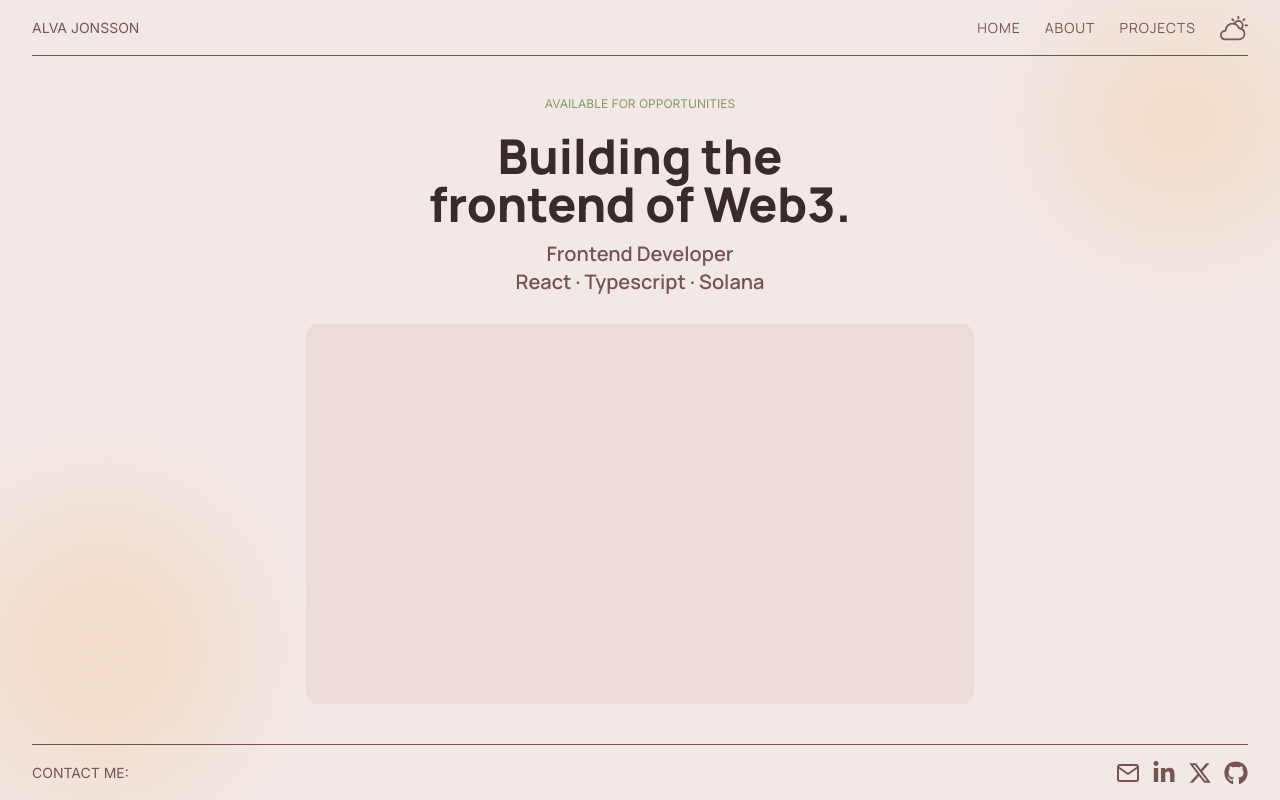
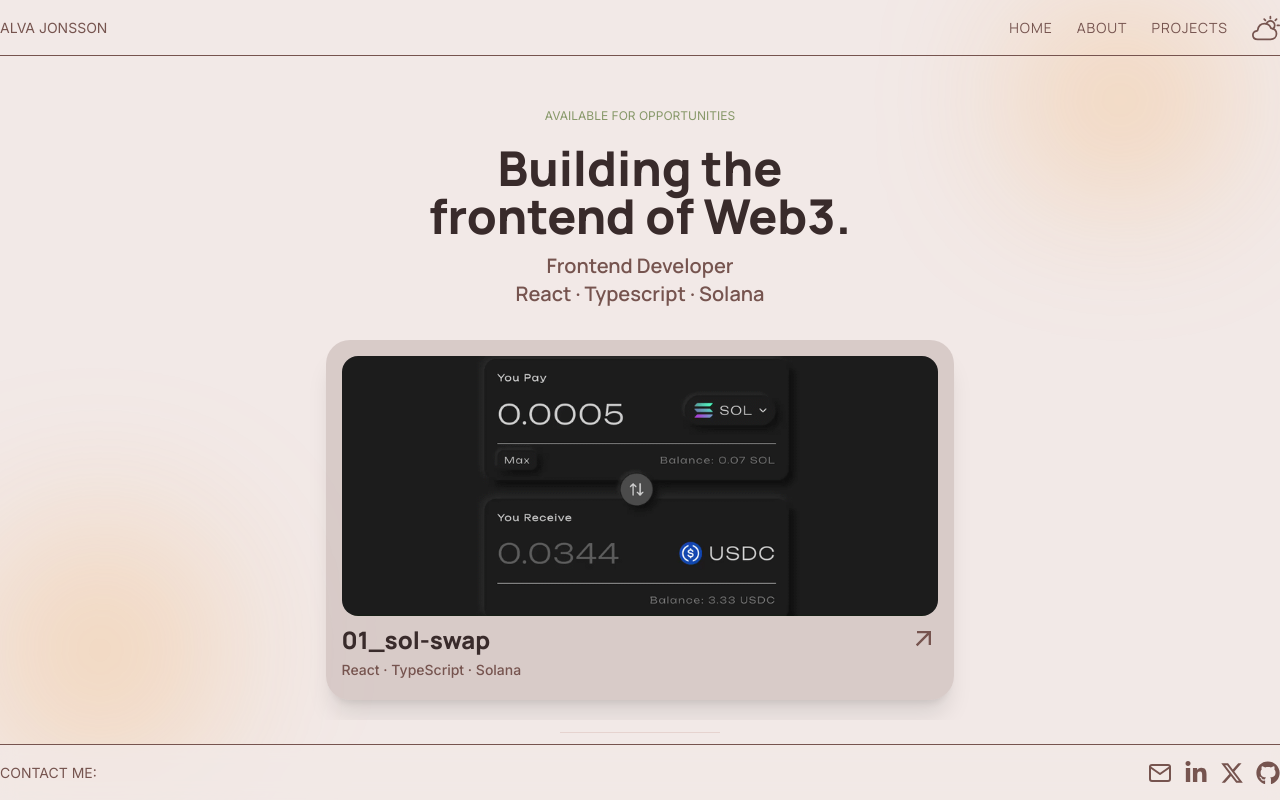
Before and after one commit to Alvis97/newportfolioalva, a Next.js app: page / in a window 1280 px wide. Shown: the top 800 px of the page. Built offline with nearby package versions, Linux system fonts and the light colour scheme.

Commit message:
feat: Add motion scroll for landing page

```diff
--- a/app/components/LandingPage.tsx
+++ b/app/components/LandingPage.tsx
@@ -2,11 +2,15 @@
 import React from 'react'
 import { FaArrowRight, FaArrowLeft } from "react-icons/fa";
 import { FaRegCircle, FaCircle } from "react-icons/fa6";
+import ProjectStack from './ProjectStack';
 
 function LandingPage() {
   return (
-    <div className='flex flex-col flex-1 gap-7 justify-evenly items-center w-full'>
-        <div className='w-[90%] text-center'>
+    <div className='flex flex-col flex-1 justify-evenly items-center w-full'>
+
+        {/* Scroll div */}
+        <ProjectStack>
+        <div className='w-[90%] text-center pt-10'>
             <p className='text-xs text-[var(--green)] mb-5'>
               AVAILABLE FOR OPPORTUNITIES
             </p>
@@ -18,12 +22,7 @@ function LandingPage() {
             React · Typescript · Solana
             </h2>
         </div>
-
-        {/* Scroll div */}
-        <div className='bg-[var(--darkBrown)] flex flex-col justify-between items-center p-3 rounded-xl w-[90%] h-full md:w-[65%] xl:w-[55%]'>
-
-
-        </div>
+        </ProjectStack>
 
     </div>
   )
--- /dev/null
+++ b/app/components/ProjectStack.tsx
@@ -0,0 +1,81 @@
+"use client"
+
+import { motion, MotionValue, useMotionValue, useScroll, useSpring, useTransform } from 'motion/react'
+import { ReactNode, useEffect, useRef } from 'react'
+import { projects } from "../data/projectData"
+import { MdArrowOutward } from 'react-icons/md'
+import Link from 'next/link'
+
+export default function ProjectStack({ children }: { children?: ReactNode }) {
+  const ref = useRef<HTMLElement>(null)
+  const { scrollYProgress } = useScroll({
+    target: ref,
+    offset: ["start start", "end end"],
+  })
+
+  const step =  useTransform(scrollYProgress, (p): number => (p < 0.5 ? 0: 1))
+  const snapped = useSpring(step, { stiffness: 180, damping: 24 })
+
+  return (
+    <section ref={ref} className='relative h-[150cqh] w-full shrink-0'>
+      <div className='sticky top-0 flex h-[100cqh] flex-col items-center justify-center gap-3'>
+          {/* Snap-punkt: kort 1 helt synligt (progress 0) */}
+  <div className='pointer-events-none absolute top-0 h-px w-full snap-start' />
+  {/* Snap-punkt: kort 2 helt synligt (progress 1) */}
+  <div className='pointer-events-none absolute bottom-0 h-px w-full snap-end' />
+
+        {children}
+        <div className='relative h-[50cqh] w-[95%] md:w-[65%] xl:w-[55%] overflow-hidden rounded-2xl'>
+          {projects.map((p, i) => (
+            <Card key={i} i={i} project={p} progress={snapped} />
+          ))}
+        </div>
+        <Counter progress={scrollYProgress} />
+      </div>
+    </section>
+  )
+}
+
+function Card({ i, project, progress }: {
+  i: number; project: typeof projects[0]; progress: MotionValue<number>;
+}) {
+  const isFirst = i === 0
+  // Slotmaskin: kort 1 åker upp och ut, kort 2 kommer upp underifrån
+  const y = useTransform(progress, [0, 1], isFirst ? ["0%", "-110%"] : ["110%", "0%"])
+  const opacity = useTransform(progress, [0, 1], isFirst ? [1, 0] : [0, 1])
+
+  return (
+    <motion.article
+      style={{ y, opacity: opacity }}
+      className='absolute flex flex-col bg-[var(--foreground)]/20 inset-0 p-4 rounded-3xl shadow-xl/10 m-5'
+    >
+      <div className='relative min-h-0 flex-1 overflow-hidden rounded-2xl'>
+      <img
+        src={project.cardGif}
+        alt={project.cardTitle}
+        className='absolute inset-0 h-full w-full object-cover object-center'
+      />
+    </div>
+
+    {/* Texten längst ner */}
+    <div className='shrink-0 pb-1 flex justify-between mt-2'>
+        <div>
+      <h3 className=' text-xl font-extrabold md:text-2xl text-[var(--textColor)]'>{project.cardTitle}</h3>
+      <p className='text-[var(--foreground)] font-medium text-xs md:text-sm mt-1'>{project.cardTool}</p>
+        </div>
+
+        <Link href={`/projects/${project.slug}`} ><MdArrowOutward className='h-5 w-5 mt-1 md:h-7 md:w-7 md:mt-0'/></Link>
+
+    </div>
+    </motion.article>
+  )
+}
+
+function Counter({ progress }: { progress: MotionValue<number> }) {
+  const width = useTransform(progress, [0, 1], ["0%", "100%"])
+  return (
+    <div className='relative h-px w-40 bg-[#c9a49a]/30'>
+      <motion.div style={{ width }} className='h-full bg-[#c9a49a]' />
+    </div>
+  )
+}
--- a/app/data/projectData.ts
+++ b/app/data/projectData.ts
@@ -7,7 +7,9 @@ export type Project = {
    //card
    cardTitle: string
    cardImage: string
+   cardGif: string
    cardTool: string
+   color: string
    //page
    heading: string
    subtitle: string
@@ -35,7 +37,9 @@ export const projects: Project[] = [
         //Card
         cardTitle: "01_sol-swap",
         cardImage: "/SwapCardImg.png",
+        cardGif: "/swapCardGif.gif",
         cardTool:"React · TypeScript · Solana",
+        color: "#372c2d",
         //Page
         heading: "Sol Swap",
         subtitle: "A dApp for swapping SOL and USDC on mainnet",
@@ -109,7 +113,9 @@ export const projects: Project[] = [
         //Card
         cardTitle: "02_wallet-dashboard",
         cardImage: "/WalletCardImg.png",
+        cardGif: "/WalletCardImg.png",
         cardTool:"React · TypeScript · Solana",
+        color: "#3f3233",
         //Page
         heading: "Wallet Dashboard",
         subtitle: "A Solana dApp for viewing your wallet in real time",
--- a/app/layout.tsx
+++ b/app/layout.tsx
@@ -16,15 +16,15 @@ export default function RootLayout({ children }: LayoutProps<"/">) {
   return (
     <html
       lang="en"
-      className={`h-full antialiased ${inter.variable} ${manrope.variable}`}
+      className={`scroll-smooth antialiased ${inter.variable} ${manrope.variable}`}
     >
-      <body className="flex h-dvh flex-col overflow-hidden">
-      <div className="fixed w-full h-full flex justify-between items-between inset-0 -z-10 bg-[var(--background)]">
+      <body className="flex min-h-dvh flex-col">
+      <div className="fixed w-full h-full flex justify-between items-between inset-0 -z-10 bg-[var(--background)] md:mb-50">
         <div className="animate-wiggle flex justify-center items-center self-end h-40 w-30 rounded-full blur-3xl bg-[var(--pink)]/30 md:h-55 md:w-50 md:mb-10 md:bg-[var(--pink)]/20">
-          <div className="h-20 w-15 rounded-full blur-2xl bg-[var(--pink)]/30 md:bg-[var(--pink)]/20"></div>
+          <div className="h-20 w-15 rounded-full blur-2xl bg-[var(--pink)]/40 md:bg-[var(--pink)]/20 md:h-30 md:w-25"></div>
         </div>
-        <div className="animate-wiggle [animation-delay:500ms] flex justify-center items-center self-start h-30 w-40 rounded-full blur-3xl bg-[var(--pink)]/30 md:h-40 md:w-50 md:mt-10 md:bg-[var(--pink)]/20">
-          <div className="h-20 w-15 rounded-full blur-2xl bg-[var(--pink)]/30 md:bg-[var(--pink)]/20"></div>
+        <div className="animate-wiggle [animation-delay:500ms] flex justify-center items-center self-start h-30 w-40 rounded-full blur-3xl bg-[var(--pink)]/30 md:bg-[var(--pink)]/30 md:mr-20 md:mt-10">
+          <div className="h-20 w-15 rounded-full blur-2xl bg-[var(--pink)]/40 md:bg-[var(--pink)]/20 md:h-30 md:w-25"></div>
         </div>
         </div>
         {children}
--- a/app/page.tsx
+++ b/app/page.tsx
@@ -8,12 +8,12 @@ import ProjectPage from "./components/ProjectPage";
 export default function Home() {
   return (
     <div className="mx-auto flex h-full flex-col flex-1 w-[90vw] font-sans md:w-[95vw]">
-      <header className="w-full shrink-0">
+      <header className="fixed inset-x-0 top-0 z-50 shrink-0 w-full">
         <Navigation/>
       </header>
 
-      <main className="flex min-h-0 w-full flex-1 snap-y snap-proximity flex-col gap-6 overflow-y-auto scroll-smooth" >
-        <section id="home" className="flex min-h-full shrink-0 snap-start flex-col justify-center py-10">
+      <main className="top-0 flex w-full flex-1 flex-col gap-25 pb-24" >
+        <section id="home" className="flex flex-col">
           <LandingPage/>
         </section>
 
@@ -21,12 +21,12 @@ export default function Home() {
           <AboutPage />
         </section>
 
-        <section id="projects" className="flex min-h-full shrink-0 snap-start flex-col justify-center py-10">
+        <section id="projects" className="flex min-h-full flex-col justify-center py-10">
           <ProjectPage />
         </section>
       </main>
 
-      <footer className="w-full shrink-0" >
+      <footer className="fixed inset-x-0 bottom-0 z-50 w-full shrink-0 bg-[var(--background)]/80 backdrop-blur" >
         <Footer/>
       </footer>
     </div>
```
Also changed, not shown: public/swapCardGif.gif (added).
